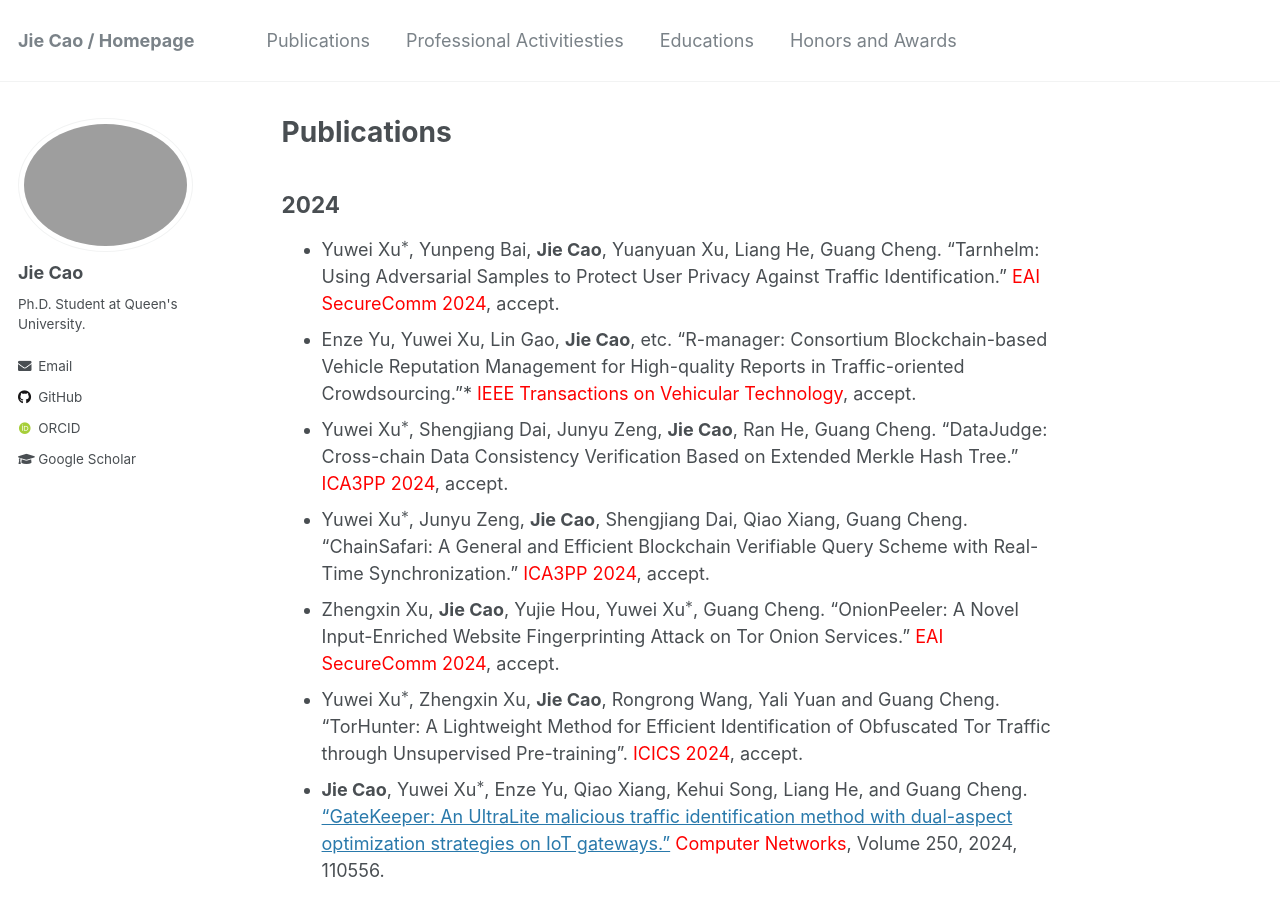
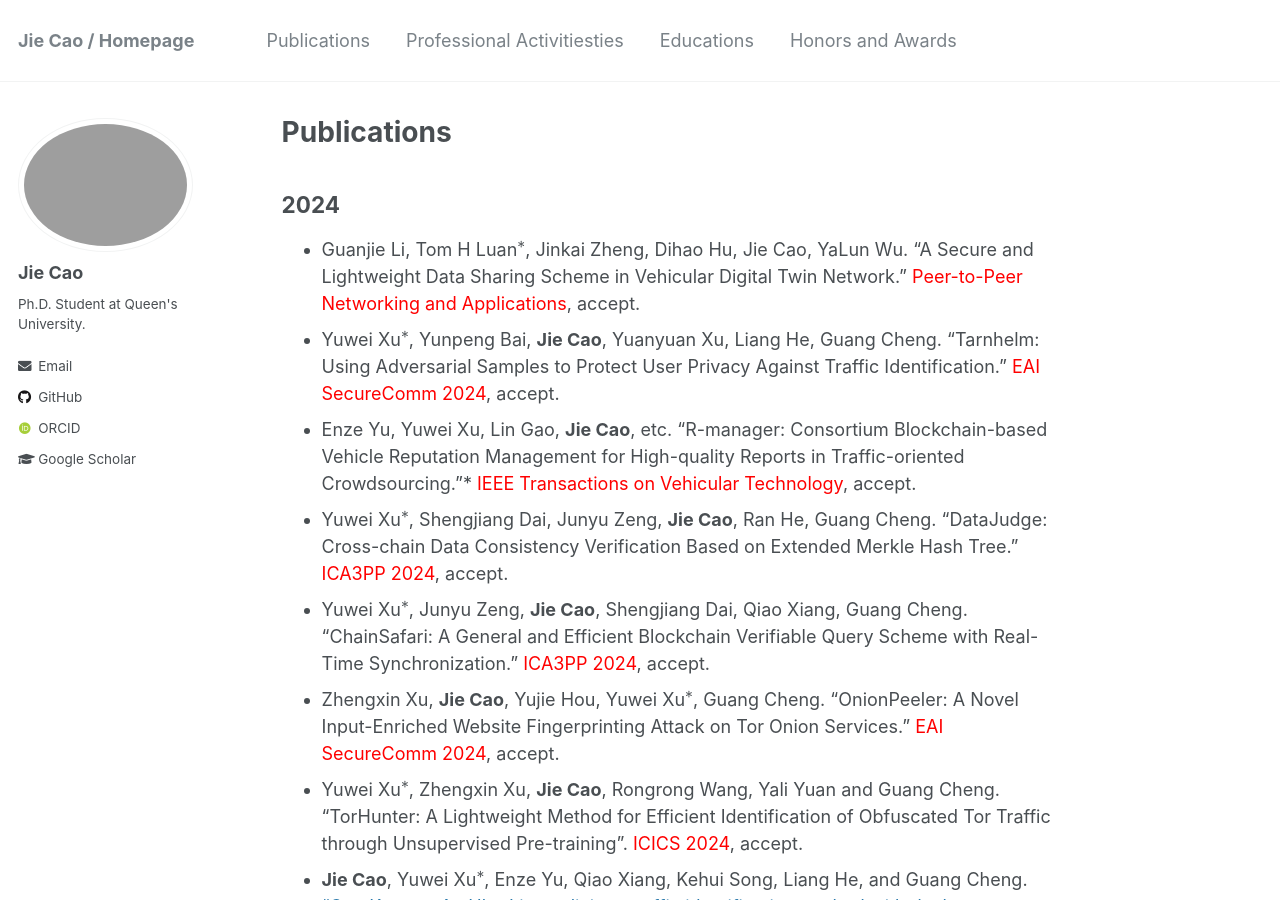
Before and after one commit to JieJayCao/JieJayCao.github.io, a Jekyll site: the page built from _pages/publications.md, in a window 1280 px wide and 900 px high. Built offline with Jekyll 4.4.1, drawn with Linux system fonts in a browser that asks for light colours; some web fonts are replaced; formulas are drawn with MathJax 3.

Commit message:
Update publications.md

```diff
--- a/_pages/publications.md
+++ b/_pages/publications.md
@@ -7,6 +7,7 @@ author_profile: true
 
 
 ## 2024
+* Guanjie Li, Tom H Luan$^*$, Jinkai Zheng, Dihao Hu, Jie Cao, YaLun Wu. "A Secure and Lightweight Data Sharing Scheme in Vehicular Digital Twin Network." <span style="color:red;">Peer-to-Peer Networking and Applications</span>, accept.
 * Yuwei	Xu$^*$, Yunpeng	Bai, **Jie Cao**, Yuanyuan	Xu, Liang	He, Guang	Cheng. "Tarnhelm: Using Adversarial Samples to Protect User Privacy Against Traffic Identification." <span style="color:red;">EAI SecureComm 2024</span>, accept.
 * Enze Yu, Yuwei Xu, Lin Gao, **Jie Cao**, etc. "R-manager: Consortium Blockchain-based Vehicle Reputation Management for High-quality Reports in Traffic-oriented Crowdsourcing."* <span style="color:red;">IEEE Transactions on Vehicular Technology</span>, accept.
 * Yuwei Xu$^*$, Shengjiang Dai, Junyu Zeng, **Jie Cao**, Ran He, Guang Cheng. "DataJudge: Cross-chain Data Consistency Verification Based on Extended Merkle Hash Tree." <span style="color:red;">ICA3PP 2024</span>, accept.
```
